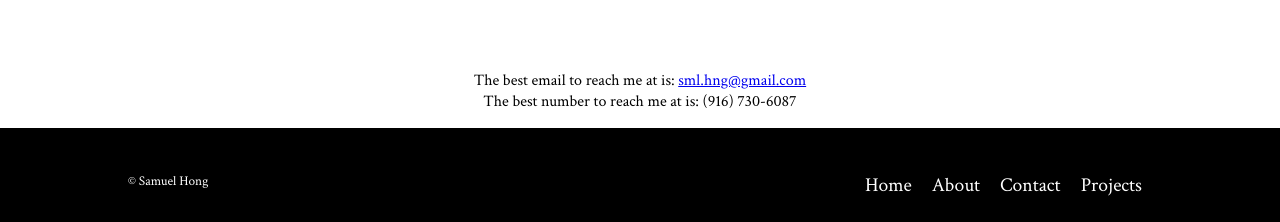
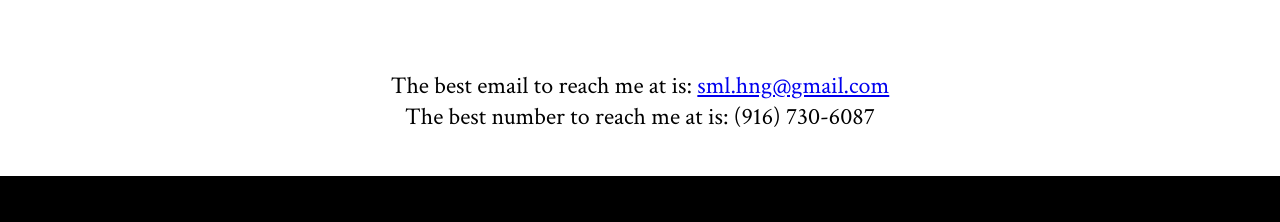
Before and after one commit to iiffd/personal-website, a React (Create React App) app: page /contact in a window 1280 px wide. Shown: the part 853-1075 px from the top of the page. Built offline with nearby package versions, Linux system fonts and the light colour scheme.

Commit message:
Style contact text

```diff
--- a/src/components/Contact/Contact.css
+++ b/src/components/Contact/Contact.css
@@ -0,0 +1,6 @@
+.contact-text {
+  font-size: 1.5em;
+  margin: auto;
+  width: 960px;
+  padding-bottom: 44px;
+}
--- a/src/components/Contact/index.jsx
+++ b/src/components/Contact/index.jsx
@@ -1,10 +1,11 @@
 import React from 'react';
+import './Contact.css';
 
 const Contact = () => {
   return (
     <section>
       <h5 className="section-title">Contact</h5>
-      <p>
+      <p className="contact-text">
         The best email to reach me at is: <a href="mailto:sml.hng@gmail.com">sml.hng@gmail.com</a>
         <br />
         The best number to reach me at is: (916) 730-6087
```
